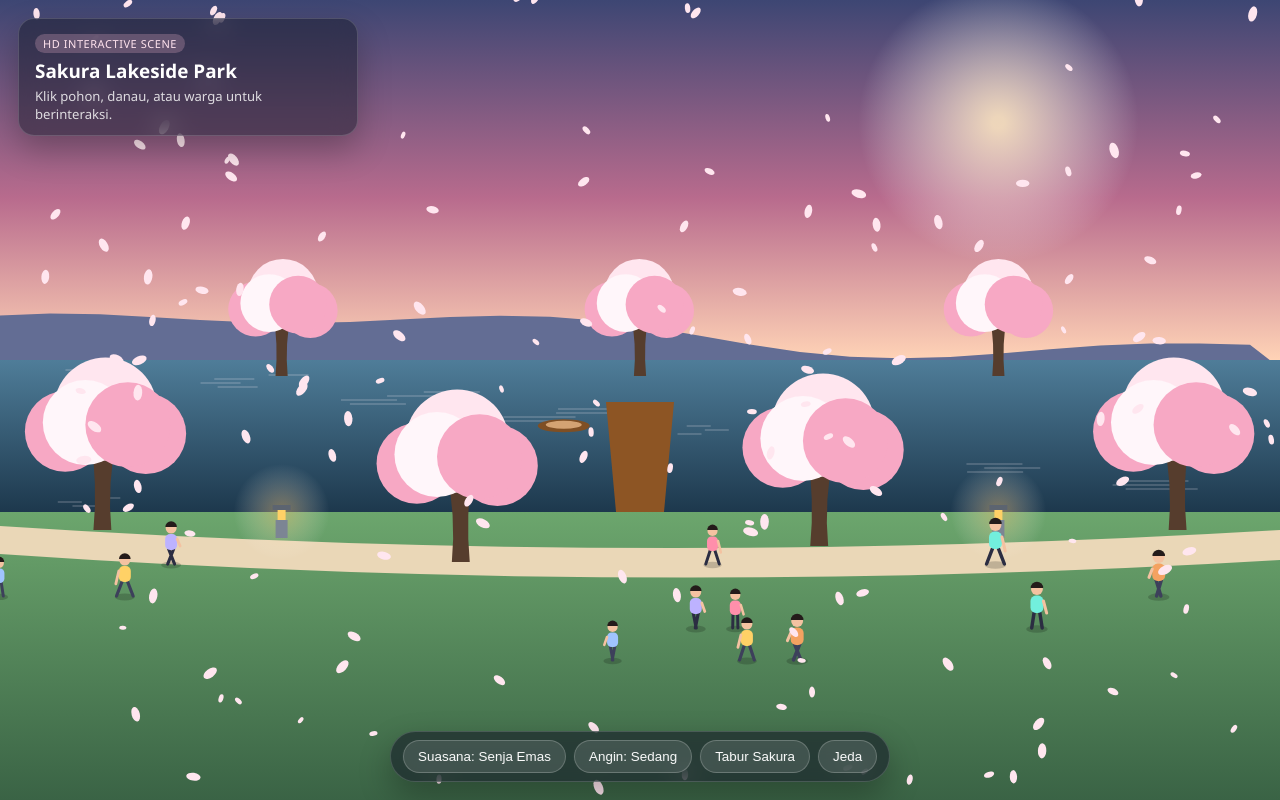
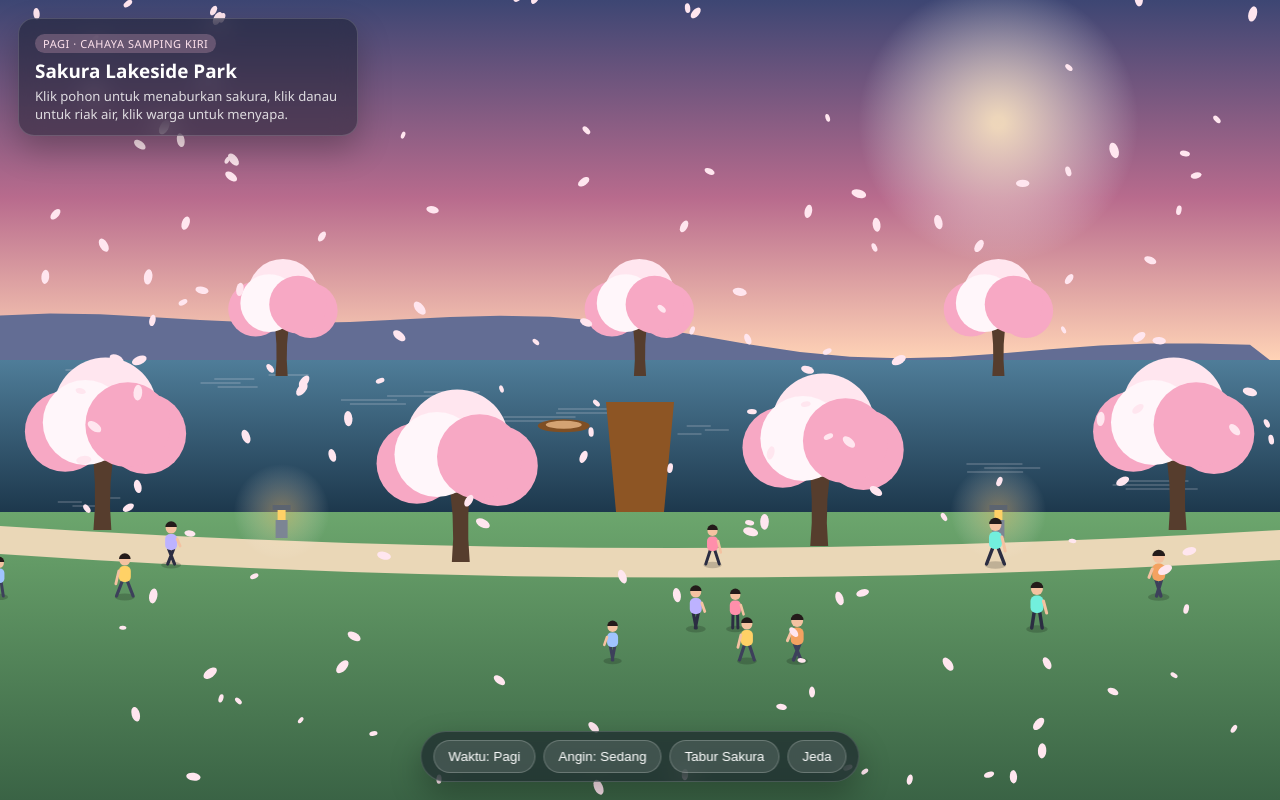
Before and after one commit to adinda12x/Sakura, a plain HTML site: page index.html in a window 1280 px wide. Drawn offline with Linux system fonts and the light colour scheme; animation ran at ten frames a second.

Commit message:
Sakura Lakeside Park

```diff
--- a/index.html
+++ b/index.html
@@ -3,20 +3,20 @@
 <head>
   <meta charset="UTF-8" />
   <meta name="viewport" content="width=device-width, initial-scale=1.0" />
-  <title>Sakura Lakeside Park HD</title>
+  <title>Sakura Lakeside Park — Pagi, Sore, Malam</title>
   <link rel="stylesheet" href="style.css" />
 </head>
 <body>
-  <canvas id="parkCanvas" aria-label="Taman danau sakura HD interaktif"></canvas>
+  <canvas id="parkCanvas" aria-label="Taman danau bunga sakura dengan pencahayaan Pagi, Sore, Malam"></canvas>
 
   <header class="hud-title">
-    <span class="tag">HD Interactive Scene</span>
+    <span class="tag" id="lightingTag">Pagi · Cahaya Samping Kiri</span>
     <h1>Sakura Lakeside Park</h1>
-    <p>Klik pohon, danau, atau warga untuk berinteraksi.</p>
+    <p id="lightingDesc">Klik pohon untuk menaburkan sakura, klik danau untuk riak air, klik warga untuk menyapa.</p>
   </header>
 
   <nav class="hud-controls" aria-label="Kontrol suasana">
-    <button id="btnTime" type="button">Suasana: Senja Emas</button>
+    <button id="btnTime" type="button">Waktu: Pagi</button>
     <button id="btnWind" type="button">Angin: Sedang</button>
     <button id="btnBurst" type="button">Tabur Sakura</button>
     <button id="btnPause" type="button">Jeda</button>
```
